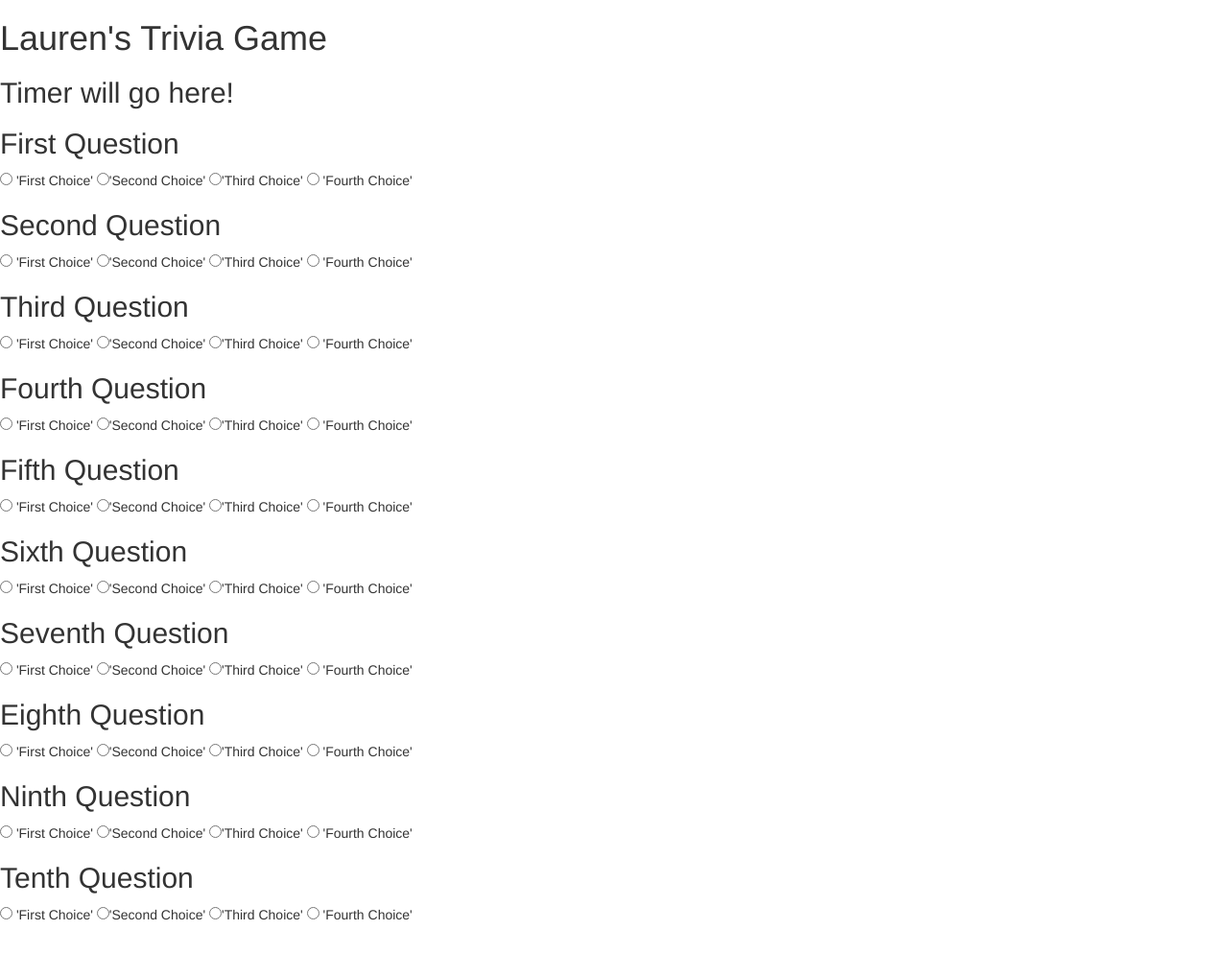
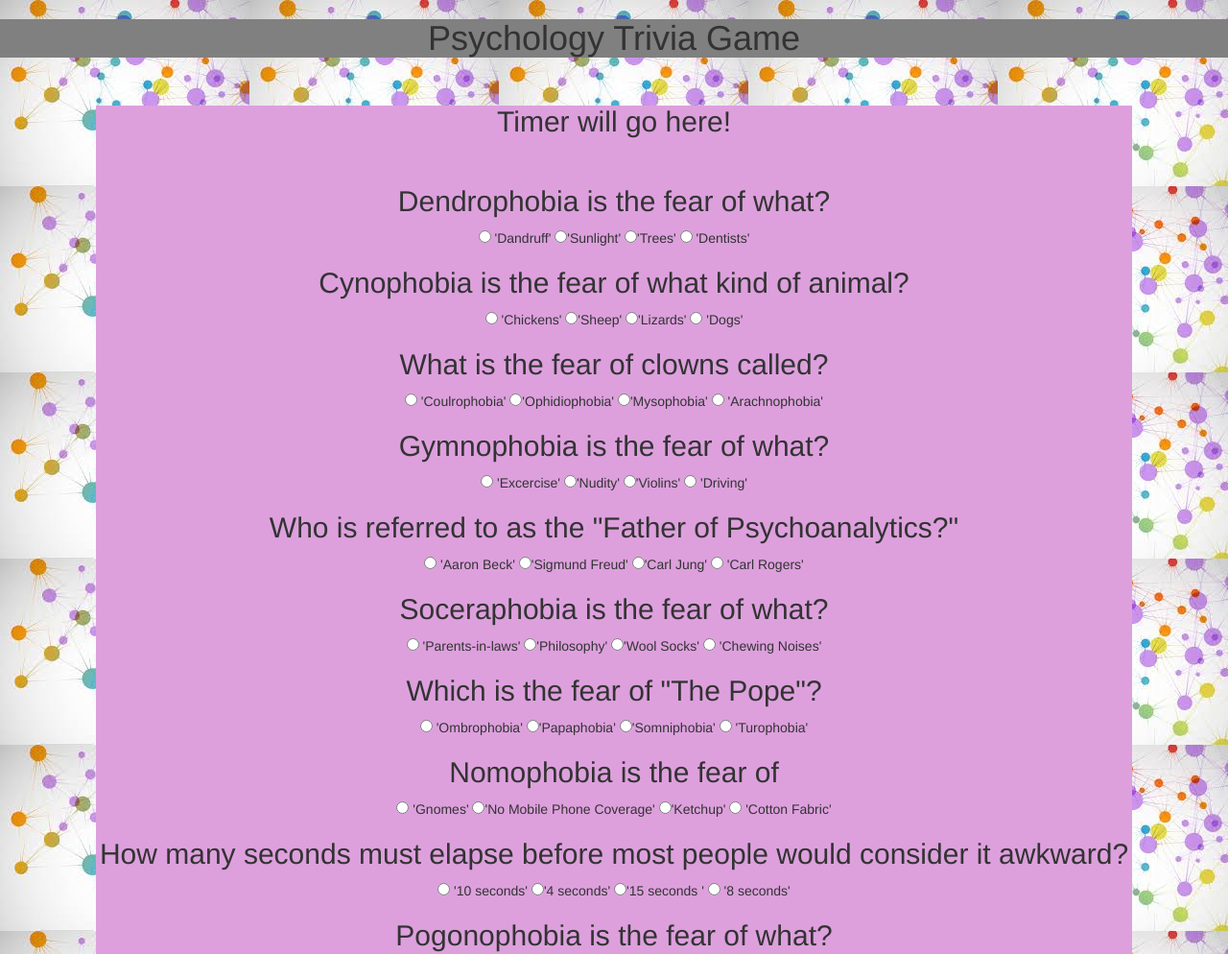
Before and after one commit to LaurenSantos23/TriviaGame, a plain HTML site: page index.html in a window 1280 px wide. Shown: the top 994 px of the page at 96% size. Before the commit the page ends 963 px from the top, so only its background shows below. Drawn offline with nearby package versions, Linux system fonts and the light colour scheme.

Commit message:
css and html updates

```diff
--- a/assets/css/style.css
+++ b/assets/css/style.css
@@ -0,0 +1,24 @@
+body{
+    text-align: center;
+    background-image: url("../images/psych-background.jpg");
+}
+
+.h1, h1 {
+    text-emphasis: bold;
+    background-color: grey;
+    font-size: 50px;
+    margin-top: 10px;
+    margin-bottom: 10px;
+
+}
+
+
+
+#sub-wrapper{
+    background-color: plum;
+    margin-top:50px;
+    margin-left: 100px;
+    margin-right:100px;
+    margin-bottom: 100px;
+    padding-bottom: 40px;
+}
--- a/index.html
+++ b/index.html
@@ -6,7 +6,7 @@
         name="viewport">
   <meta content="ie=edge"
         http-equiv="X-UA-Compatible">
-  <title>Trivia Game</title><!--CSS Style Sheet Link-->
+  <title>Psychology Trivia Game</title><!--CSS Style Sheet Link-->
   <link href="assets/css/style.css"
         rel="stylesheet"
         type="text/css"><!-- Bootstrap CSS -->
@@ -17,100 +17,101 @@
 </head>
 <body>
   <div id="wrapper">
-    <h1>Lauren's Trivia Game</h1>
+    <h1>Psychology Trivia Game</h1>
     <div id="sub-wrapper">
       <h2>Timer will go here!</h2>
       <div id="quiz-area">
-        <h2>First Question</h2><input name="question-0"
+        <br>
+        <h2>Dendrophobia is the fear of what?</h2><input name="question-0"
              type="radio"
-             value="first choice"> 'First Choice' <input name="question-0"
+             value="first choice"> 'Dandruff' <input name="question-0"
              type="radio"
-             value="second choice">'Second Choice' <input name="question-0"
+             value="second choice">'Sunlight' <input name="question-0"
              type="radio"
-             value="third choice">'Third Choice' <input name="question-0"
+             value="third choice">'Trees' <input name="question-0"
              type="radio"
-             value="fourth choice"> 'Fourth Choice'
-        <h2>Second Question</h2><input name="question-1"
+             value="fourth choice"> 'Dentists'<br>
+        <h2>Cynophobia is the fear of what kind of animal?</h2><input name="question-1"
              type="radio"
-             value="first choice"> 'First Choice' <input name="question-1"
+             value="first choice"> 'Chickens' <input name="question-1"
              type="radio"
-             value="second choice">'Second Choice' <input name="question-1"
+             value="second choice">'Sheep' <input name="question-1"
              type="radio"
-             value="third choice">'Third Choice' <input name="question-1"
+             value="third choice">'Lizards' <input name="question-1"
              type="radio"
-             value="fourth choice"> 'Fourth Choice'
-        <h2>Third Question</h2><input name="question-2"
+             value="fourth choice"> 'Dogs'<br>
+        <h2>What is the fear of clowns called?</h2><input name="question-2"
              type="radio"
-             value="first choice"> 'First Choice' <input name="question-2"
+             value="first choice"> 'Coulrophobia' <input name="question-2"
              type="radio"
-             value="second choice">'Second Choice' <input name="question-2"
+             value="second choice">'Ophidiophobia' <input name="question-2"
              type="radio"
-             value="third choice">'Third Choice' <input name="question-2"
+             value="third choice">'Mysophobia' <input name="question-2"
              type="radio"
-             value="fourth choice"> 'Fourth Choice'
-        <h2>Fourth Question</h2><input name="question-3"
+             value="fourth choice"> 'Arachnophobia'<br>
+        <h2>Gymnophobia is the fear of what?</h2><input name="question-3"
              type="radio"
-             value="first choice"> 'First Choice' <input name="question-3"
+             value="first choice"> 'Excercise' <input name="question-3"
              type="radio"
-             value="second choice">'Second Choice' <input name="question-3"
+             value="second choice">'Nudity' <input name="question-3"
              type="radio"
-             value="third choice">'Third Choice' <input name="question-3"
+             value="third choice">'Violins' <input name="question-3"
              type="radio"
-             value="fourth choice"> 'Fourth Choice'
-        <h2>Fifth Question</h2><input name="question-4"
+             value="fourth choice"> 'Driving'<br>
+        <h2>Who is referred to as the "Father of Psychoanalytics?"</h2><input name="question-4"
              type="radio"
-             value="first choice"> 'First Choice' <input name="question-4"
+             value="first choice"> 'Aaron Beck' <input name="question-4"
              type="radio"
-             value="second choice">'Second Choice' <input name="question-4"
+             value="second choice">'Sigmund Freud' <input name="question-4"
              type="radio"
-             value="third choice">'Third Choice' <input name="question-4"
+             value="third choice">'Carl Jung' <input name="question-4"
              type="radio"
-             value="fourth choice"> 'Fourth Choice'
-        <h2>Sixth Question</h2><input name="question-5"
+             value="fourth choice"> 'Carl Rogers'<br>
+        <h2>Soceraphobia is the fear of what?</h2><input name="question-5"
              type="radio"
-             value="first choice"> 'First Choice' <input name="question-5"
+             value="first choice"> 'Parents-in-laws' <input name="question-5"
              type="radio"
-             value="second choice">'Second Choice' <input name="question-5"
+             value="second choice">'Philosophy' <input name="question-5"
              type="radio"
-             value="third choice">'Third Choice' <input name="question-5"
+             value="third choice">'Wool Socks' <input name="question-5"
              type="radio"
-             value="fourth choice"> 'Fourth Choice'
-        <h2>Seventh Question</h2><input name="question-6"
+             value="fourth choice"> 'Chewing Noises'<br>
+        <h2>Which is the fear of "The Pope"?</h2><input name="question-6"
              type="radio"
-             value="first choice"> 'First Choice' <input name="question-6"
+             value="first choice"> 'Ombrophobia' <input name="question-6"
              type="radio"
-             value="second choice">'Second Choice' <input name="question-6"
+             value="second choice">'Papaphobia' <input name="question-6"
              type="radio"
-             value="third choice">'Third Choice' <input name="question-6"
+             value="third choice">'Somniphobia' <input name="question-6"
              type="radio"
-             value="fourth choice"> 'Fourth Choice'
-        <h2>Eighth Question</h2><input name="question-7"
+             value="fourth choice"> 'Turophobia'<br>
+        <h2>Nomophobia is the fear of</h2><input name="question-7"
              type="radio"
-             value="first choice"> 'First Choice' <input name="question-7"
+             value="first choice"> 'Gnomes' <input name="question-7"
              type="radio"
-             value="second choice">'Second Choice' <input name="question-7"
+             value="second choice">'No Mobile Phone Coverage' <input name="question-7"
              type="radio"
-             value="third choice">'Third Choice' <input name="question-7"
+             value="third choice">'Ketchup' <input name="question-7"
              type="radio"
-             value="fourth choice"> 'Fourth Choice'
-        <h2>Ninth Question</h2><input name="question-8"
+             value="fourth choice"> 'Cotton Fabric'<br>
+        <h2>How many seconds must elapse before most people would consider it awkward?</h2><input name="question-8"
              type="radio"
-             value="first choice"> 'First Choice' <input name="question-8"
+             value="first choice"> '10 seconds' <input name="question-8"
              type="radio"
-             value="second choice">'Second Choice' <input name="question-8"
+             value="second choice">'4 seconds' <input name="question-8"
              type="radio"
-             value="third choice">'Third Choice' <input name="question-8"
+             value="third choice">'15 seconds ' <input name="question-8"
              type="radio"
-             value="fourth choice"> 'Fourth Choice'
-        <h2>Tenth Question</h2><input name="question-9"
+             value="fourth choice"> '8 seconds'<br>
+        <h2>Pogonophobia is the fear of what?</h2><input name="question-9"
              type="radio"
-             value="first choice"> 'First Choice' <input name="question-9"
+             value="first choice"> 'Tax Season' <input name="question-9"
              type="radio"
-             value="second choice">'Second Choice' <input name="question-9"
+             value="second choice">'Pogo Sticks' <input name="question-9"
              type="radio"
-             value="third choice">'Third Choice' <input name="question-9"
+             value="third choice">'Vaccinations' <input name="question-9"
              type="radio"
-             value="fourth choice"> 'Fourth Choice'
+             value="fourth choice"> 'Beards'<br>
       </div>
     </div>
   </div>
```
Also changed, not shown: assets/images/psych-background.jpg (added), assets/images/rorschach-wallpaper.jpg (added).
